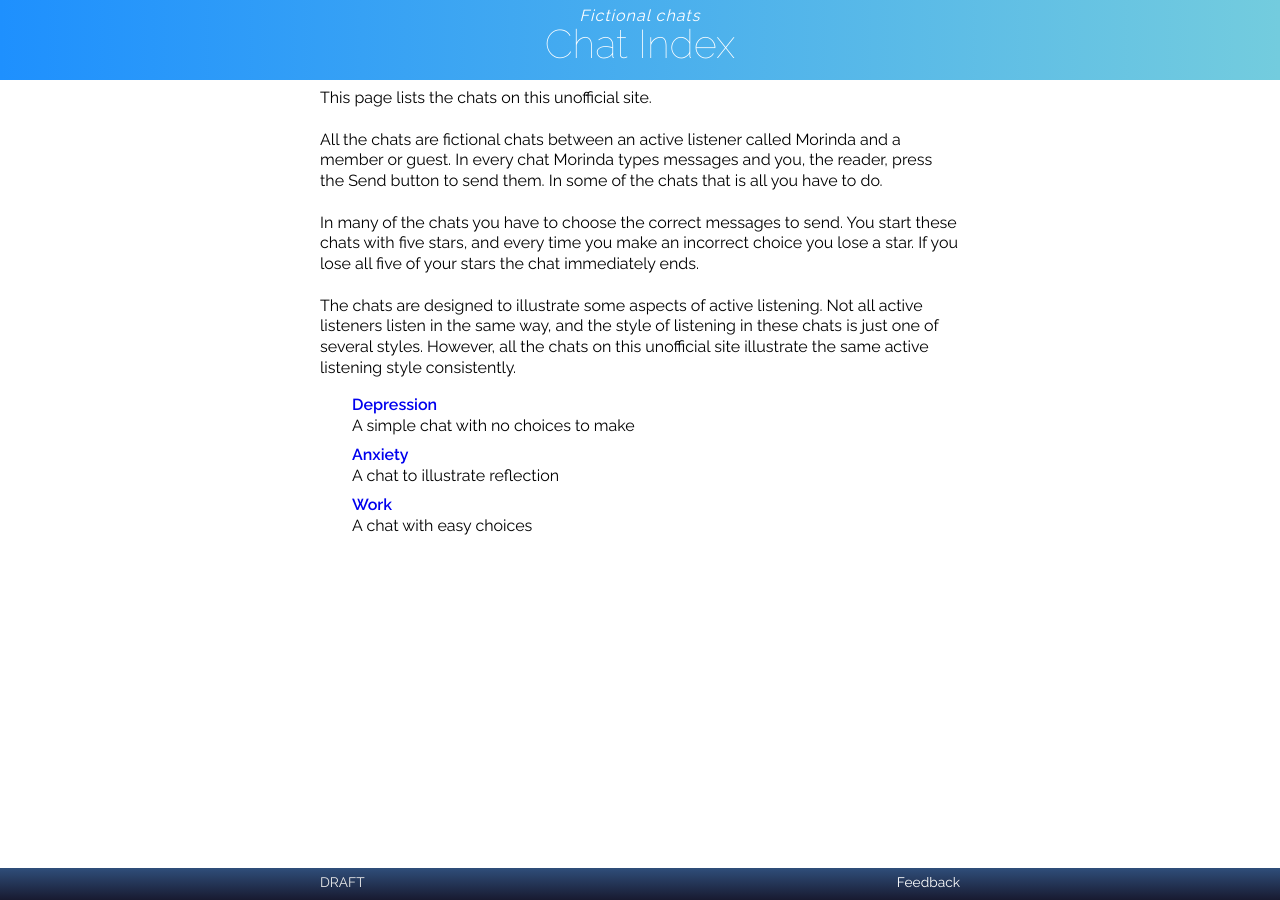
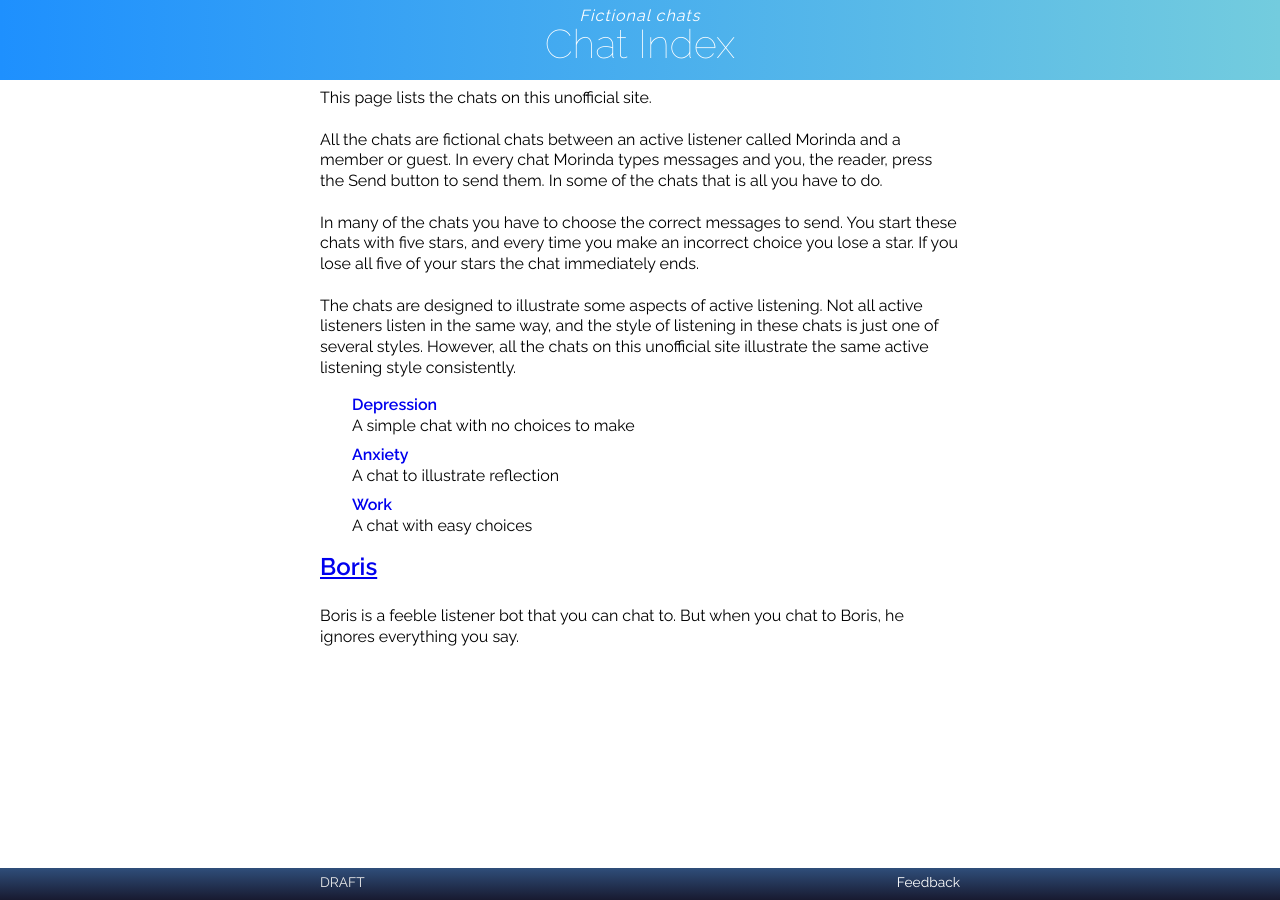
Before and after one commit to RarelyCharlie/rarelycharlie.github.io, a Jekyll site: the page built from _chat/index.md, in a window 1280 px wide. Built offline with Jekyll 4.4.1, drawn with Linux system fonts in a browser that asks for light colours; nearby versions of some CDN libraries.

Commit message:
add Boris

```diff
--- a/_chat/index.md
+++ b/_chat/index.md
@@ -16,3 +16,6 @@ The chats are designed to illustrate some aspects of active listening. Not all a
 
 {{ chat.info }}
 {% endif %}{% endfor %}
+
+## [Boris](http://philome.la/RarelyCharlie/a-chat-with-boris/play 'A Chat with Boris')
+Boris is a feeble listener bot that you can chat to. But when you chat to Boris, he ignores everything you say.
```
